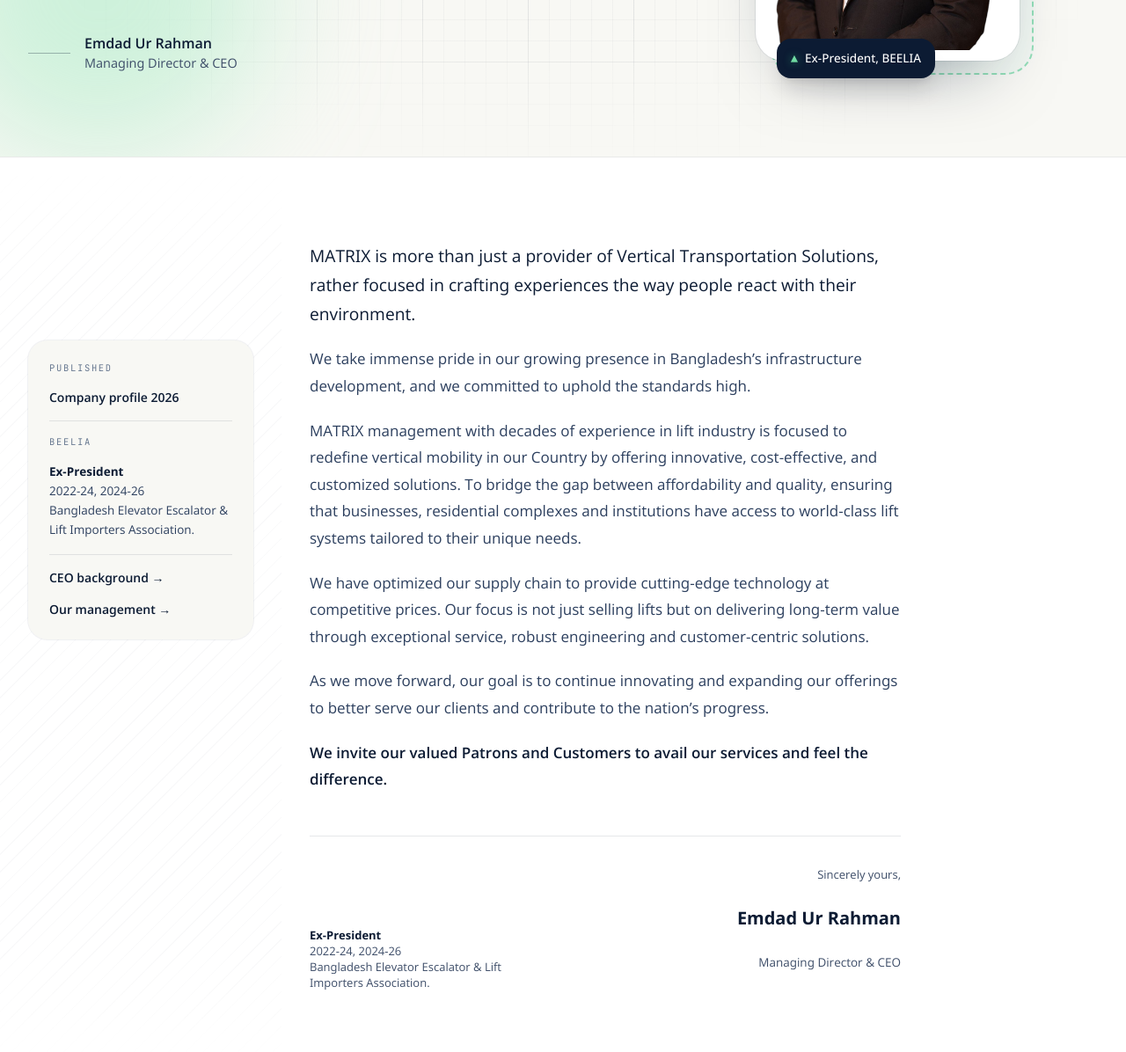
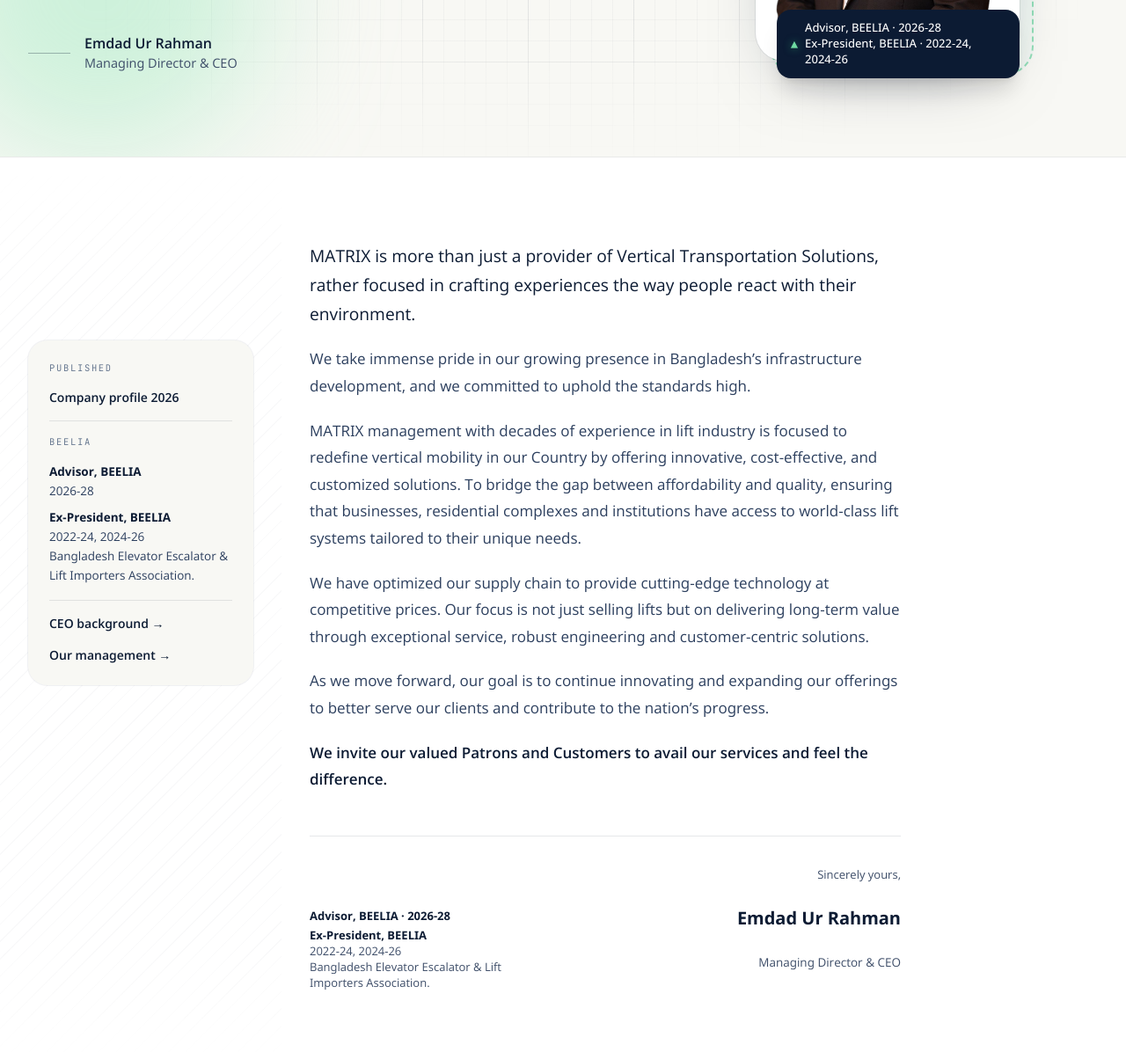
Before and after one commit to shishirpro/matrixlift, a website: page src/ceo-message.html in a window 1280 px wide. Shown: the part 524-1720 px from the top of the page at 88% size. Drawn offline with nearby package versions, Linux system fonts and the light colour scheme; a web font is replaced by a local one.

Commit message:
Add BEELIA Advisor 2026-28 role for MD & CEO
Show Advisor and Ex-President as separate lines on the management
profile and the CEO message page; keep year ranges from wrapping.

```diff
--- a/src/ceo-message.html
+++ b/src/ceo-message.html
@@ -37,7 +37,7 @@
               </div>
             </div>
             <div class="absolute -bottom-5 left-6 flex items-center gap-2 rounded-2xl bg-ink-900 px-4 py-3 text-white shadow-xl">
-              <span class="led font-mono text-sm">▲</span><span class="text-[13.5px] font-medium">Ex-President, BEELIA</span>
+              <span class="led font-mono text-sm">▲</span><span class="text-[13px] font-medium leading-snug">Advisor, BEELIA · 2026‑28<br>Ex-President, BEELIA · 2022‑24, 2024‑26</span>
             </div>
           </div>
         </div>
@@ -53,7 +53,7 @@
             <p class="font-semibold">Company profile 2026</p>
             <hr class="border-ink-900/10">
             <p class="font-mono text-[10.5px] uppercase tracking-[0.16em] text-ink-400">BEELIA</p>
-            <p class="text-[13.5px] leading-relaxed text-ink-600"><b class="text-ink-900">Ex-President</b><br>2022-24, 2024-26<br>Bangladesh Elevator Escalator &amp; Lift Importers Association.</p>
+            <p class="text-[13.5px] leading-relaxed text-ink-600"><b class="text-ink-900">Advisor, BEELIA</b><br>2026-28<br><b class="mt-2 inline-block text-ink-900">Ex-President, BEELIA</b><br>2022-24, 2024-26<br>Bangladesh Elevator Escalator &amp; Lift Importers Association.</p>
             <hr class="border-ink-900/10">
             <a href="background.html" class="block font-semibold text-ink-900 hover:text-brand-600">CEO background →</a>
             <a href="management.html" class="block font-semibold text-ink-900 hover:text-brand-600">Our management →</a>
@@ -67,7 +67,7 @@
           <p data-reveal style="--d:0ms">As we move forward, our goal is to continue innovating and expanding our offerings to better serve our clients and contribute to the nation’s progress.</p>
           <p class="!font-semibold !text-ink-900" data-reveal style="--d:90ms">We invite our valued Patrons and Customers to avail our services and feel the difference.</p>
           <div class="mt-10 flex flex-col-reverse gap-6 border-t border-ink-900/10 pt-8 sm:mt-12 sm:flex-row sm:items-end sm:justify-between" data-reveal style="--d:0ms">
-            <div class="text-[13px] leading-snug text-ink-500"><b class="block text-ink-900">Ex-President</b>2022-24, 2024-26<br>Bangladesh Elevator Escalator &amp; Lift<br>Importers Association.</div>
+            <div class="text-[13px] leading-snug text-ink-500"><b class="block text-ink-900">Advisor, BEELIA · 2026‑28</b><b class="mt-1 block text-ink-900">Ex-President, BEELIA</b>2022-24, 2024-26<br>Bangladesh Elevator Escalator &amp; Lift<br>Importers Association.</div>
             <div class="sm:text-right"><p class="text-[13px] text-ink-500">Sincerely yours,</p><p class="mt-1 font-display text-[1.25rem] font-bold text-ink-900">Emdad Ur Rahman</p><p class="text-[13.5px] text-ink-500">Managing Director &amp; CEO</p></div>
           </div>
         </article>
--- a/src/js/data.js
+++ b/src/js/data.js
@@ -181,7 +181,7 @@ ML.team = [
     name: "Emdad Ur Rahman", short: "Emdad Ur Rahman", role: "Managing Director & CEO", img: "img/md_shape.png",
     bio: "A Science Graduate, EMBA and Mechanical Technologist brings with him about 4 decades of experience in the Lift Industry in home and abroad. Well connected in the global elevator industry, elevator core components manufacturers and industry experts. Engaged in various Social Activities. Lead BEELIA, Bangladesh Elevator, Escalators & Lift Importers Association as President for two terms 2022-24 & 2024-26.",
     edu: ["Science Graduate", "EMBA", "Mechanical Technologist"], exp: { n: 40, unit: " yrs", label: "Lift Industry, home & abroad" }, sector: "Lifts",
-    badge: "Ex-President, BEELIA · 2022-24, 2024-26",
+    badge: ["Advisor, BEELIA · 2026‑28", "Ex-President, BEELIA · 2022‑24, 2024‑26"],
     quote: "We invite our valued Patrons and Customers to avail our services and feel the difference.",
   },
   {
```
Also changed, not shown: src/management.html (+1 -1 lines).
